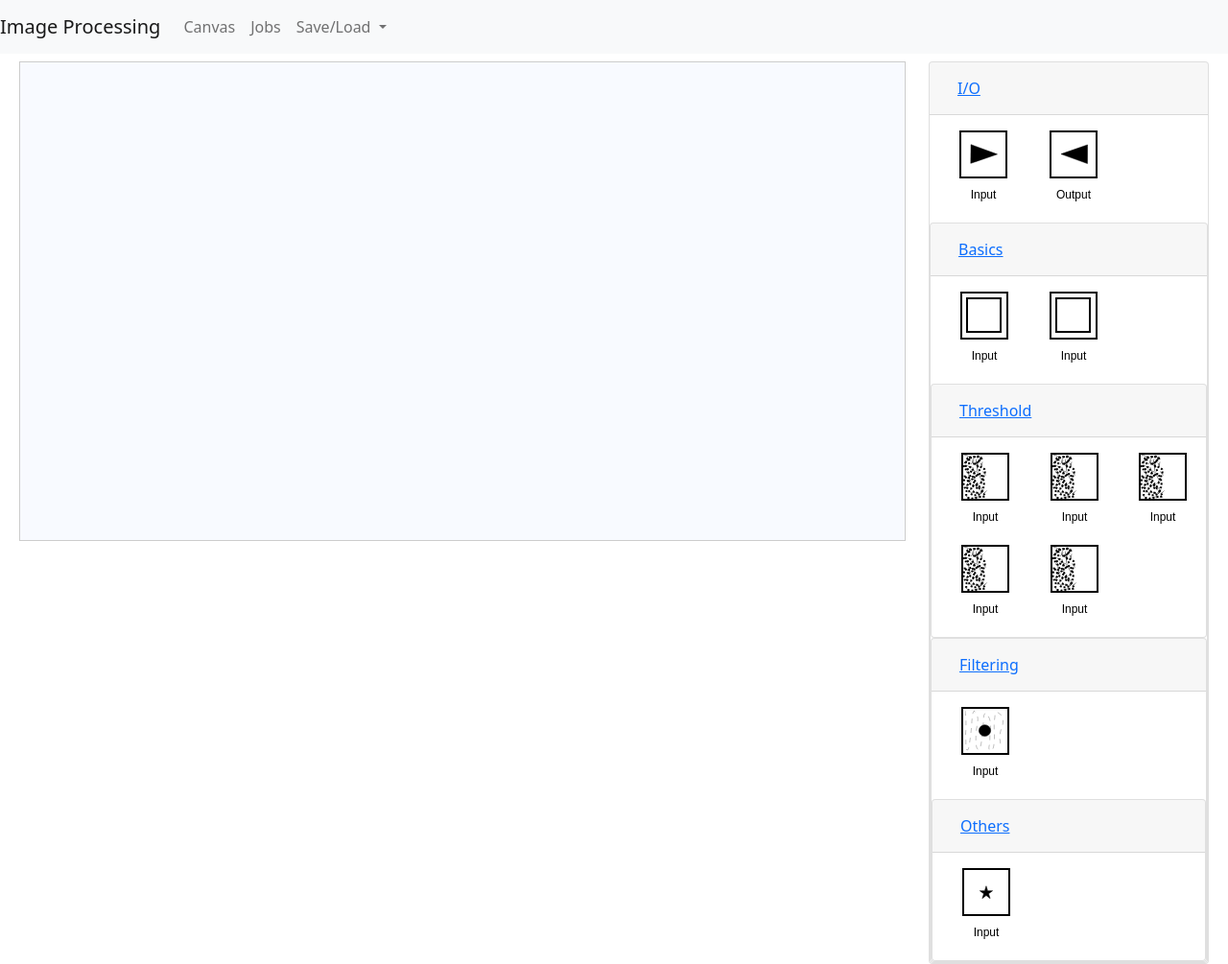
After one commit to Fabro2701/ImageProcessing, a Django app: page /jobs/ in a window 1280 px wide. The commit adds this page. Shown: the whole page at 96% size. Run offline with Django 5.2, Linux system fonts and the light colour scheme; some libraries are stand-ins or nearby versions.

Commit message:
ops representatio

```diff
--- a/ImageProcessing/settings.py
+++ b/ImageProcessing/settings.py
@@ -31,6 +31,7 @@ ALLOWED_HOSTS = []
 # Application definition
 
 INSTALLED_APPS = [
+    'jobs.apps.JobsConfig',
     'canvas.apps.CanvasConfig',
     'django.contrib.admin',
     'django.contrib.auth',
@@ -120,7 +121,8 @@ USE_TZ = True
 STATIC_URL = 'static/'
 STATICFILES_DIRS = [
     BASE_DIR / 'static',
-    BASE_DIR / 'canvas/static/'
+    BASE_DIR / 'canvas/static/',
+    BASE_DIR / 'jobs/static/'
 ]
 
 # Default primary key field type
--- a/ImageProcessing/urls.py
+++ b/ImageProcessing/urls.py
@@ -17,8 +17,10 @@ Including another URLconf
 from django.contrib import admin
 from django.urls import path
 from canvas import views as canvas_views
+from jobs import views as jobs_views
 
 urlpatterns = [
     path('admin/', admin.site.urls),
     path('canvas/', canvas_views.home, name='canvas_home'),
+    path('jobs/', jobs_views.home, name='jobs_home'),
 ]
--- /dev/null
+++ b/jobs/static/jobs/main.css
@@ -0,0 +1,16 @@
+
+.canvas-container {
+
+  height: 500px;
+  border: 1px solid #ccc;
+  background: #f8faff;
+}
+.menu-container {
+
+  height: 500px;
+  border: 1px solid #ccc;
+  background: #f8faff;
+  display: flex;
+  flex-direction: column;
+  align-items: center; /* Centra horizontalmente */
+}
--- /dev/null
+++ b/jobs/static/jobs/main.js
@@ -0,0 +1,73 @@
+// layers
+// <svg xmlns="http://www.w3.org/2000/svg" id="Filled" viewBox="0 0 24 24" width="512" height="512"><path d="M22.485,10.975,12,17.267,1.515,10.975A1,1,0,1,0,.486,12.69l11,6.6a1,1,0,0,0,1.03,0l11-6.6a1,1,0,1,0-1.029-1.715Z"/><path d="M22.485,15.543,12,21.834,1.515,15.543A1,1,0,1,0,.486,17.258l11,6.6a1,1,0,0,0,1.03,0l11-6.6a1,1,0,1,0-1.029-1.715Z"/><path d="M.485,8.357l9.984,5.991a2.97,2.97,0,0,0,3.062,0l9.984-5.991a1,1,0,0,0,0-1.714L13.531.652a2.973,2.973,0,0,0-3.062,0L.485,6.643a1,1,0,0,0,0,1.714Z"/></svg>
+// play
+// <svg xmlns="http://www.w3.org/2000/svg" id="Filled" viewBox="0 0 24 24" width="512" height="512"><path d="M20.492,7.969,10.954.975A5,5,0,0,0,3,5.005V19a4.994,4.994,0,0,0,7.954,4.03l9.538-6.994a5,5,0,0,0,0-8.062Z"/></svg>
+
+
+function agregarElementosAlMenu() {
+  // Selecciona el contenedor del menú
+  var menuContainer = document.getElementById("menuContainer");
+
+  // Crea un espacio entre los elementos
+  var espacio = document.createElement("div");
+  espacio.style.height = "15px"; // Ajusta el espacio vertical
+  menuContainer.appendChild(espacio);
+
+  // Crea tres elementos SVG con texto y los agrega al menú container
+  for (var i = 0; i < 3; i++) {
+    // Crea un nuevo elemento SVG contenedor
+    var svgContainer = document.createElementNS("http://www.w3.org/2000/svg", "svg");
+    svgContainer.setAttribute("xmlns", "http://www.w3.org/2000/svg");
+    svgContainer.setAttribute("width", "70");
+    svgContainer.setAttribute("height", "70");
+
+    // Crea el elemento SVG
+    var svg = document.createElementNS("http://www.w3.org/2000/svg", "svg");
+    svg.setAttribute("xmlns", "http://www.w3.org/2000/svg");
+    svg.setAttribute("id", "Filled");
+    svg.setAttribute("viewBox", "0 0 24 24");
+    svg.setAttribute("width", "50");
+    svg.setAttribute("height", "50");
+    svg.setAttribute("x", "14%"); // Centra horizontalmente
+    svg.setAttribute("y", "2%"); // Centra verticalmente
+
+    // Crea el elemento Path
+    var path = document.createElementNS("http://www.w3.org/2000/svg", "path");
+    path.setAttribute("d", "M22.485,10.975,12,17.267,1.515,10.975A1,1,0,1,0,.486,12.69l11,6.6a1,1,0,0,0,1.03,0l11-6.6a1,1,0,1,0-1.029-1.715Z");
+    svg.appendChild(path);
+    var path2 = document.createElementNS("http://www.w3.org/2000/svg", "path");
+    path2.setAttribute("d", "M22.485,15.543,12,21.834,1.515,15.543A1,1,0,1,0,.486,17.258l11,6.6a1,1,0,0,0,1.03,0l11-6.6a1,1,0,1,0-1.029-1.715Z");
+    svg.appendChild(path2);
+    var path3 = document.createElementNS("http://www.w3.org/2000/svg", "path");
+    path3.setAttribute("d", "M.485,8.357l9.984,5.991a2.97,2.97,0,0,0,3.062,0l9.984-5.991a1,1,0,0,0,0-1.714L13.531.652a2.973,2.973,0,0,0-3.062,0L.485,6.643a1,1,0,0,0,0,1.714Z");
+    svg.appendChild(path3);
+
+    // Agrega el elemento SVG al contenedor SVG
+    svgContainer.appendChild(svg);
+
+    // Crea el elemento de texto
+    var text = document.createElementNS("http://www.w3.org/2000/svg", "text");
+    text.setAttribute("x", "50%");
+    text.setAttribute("y", "85%");
+    text.setAttribute("text-anchor", "middle"); // Centra el texto horizontalmente
+    text.setAttribute("dominant-baseline", "middle"); // Centra el texto verticalmente
+    text.textContent = "Texto" + (i + 1); // Ajusta el texto según tu preferencia
+
+
+    // Agrega el elemento de texto al contenedor SVG
+    svgContainer.appendChild(text);
+
+    // Agrega el contenedor SVG al menú container
+    menuContainer.appendChild(svgContainer);
+
+    // Añade un espacio entre cada ícono, excepto después del último
+    if (i < 2) {
+      var espacio = document.createElement("div");
+      espacio.style.height = "15px"; // Ajusta el espacio vertical
+      menuContainer.appendChild(espacio);
+    }
+  }
+}
+
+// Llama a la función para agregar elementos al cargar la página
+window.onload = agregarElementosAlMenu;
--- /dev/null
+++ b/jobs/templates/jobs/home.html
@@ -0,0 +1,183 @@
+{% extends "base.html" %}
+{% load static %}
+
+{% block extra_head %}
+
+<link rel="stylesheet" href="{% static 'jobs/main.css' %}">
+
+{% endblock %}
+
+
+{% block content %}
+<div class="container-fluid">
+  <div class="row mt-2 px-2">
+      <div class="col-md-9">
+        <div class="canvas-container"></div>
+      </div>
+
+      <div class="col-md-3">
+          <div id="accordion">
+
+
+            <div class="card">
+              <div class="card-header" id="headingOne">
+                <h5 class="mb-0">
+                  <button class="btn btn-link" data-toggle="collapse" data-target="#collapseOne" aria-expanded="true" aria-controls="collapseOne">
+                    I/O
+                  </button>
+                </h5>
+              </div>
+
+              <div id="collapseOne" class="collapse show" aria-labelledby="headingOne">
+                <div class="card-body container">
+                    <div class="row">
+                        <div class="col-4">
+                            <svg width="80px" height="80px" xmlns="http://www.w3.org/2000/svg">
+                                <image xlink:href="{% static 'canvas/images/op_input.svg' %}" width="50px" height="50px" x="15px"y="0"/>
+                                <text x="50%" y="85%" text-anchor='middle' dominant-baseline='middle'font-family="Arial" font-size="12" fill="black">Input</text>
+                            </svg>
+                        </div>
+                        <div class="col-4">
+                            <svg width="80px" height="80px" xmlns="http://www.w3.org/2000/svg">
+                                <image xlink:href="{% static 'canvas/images/op_output.svg' %}" width="50px" height="50px" x="15px"y="0"/>
+                                <text x="50%" y="85%" text-anchor='middle' dominant-baseline='middle'font-family="Arial" font-size="12" fill="black">Output</text>
+                            </svg>
+                        </div>
+                    </div>
+                </div>
+              </div>
+
+
+            <div class="card">
+              <div class="card-header" id="headingTwo">
+                <h5 class="mb-0">
+                  <button class="btn btn-link collapsed" data-toggle="collapse" data-target="#collapseTwo" aria-expanded="false" aria-controls="collapseTwo">
+                    Basics
+                  </button>
+                </h5>
+              </div>
+              <div id="collapseTwo" class="collapse show" aria-labelledby="headingTwo">
+                <div class="card-body container">
+                    <div class="row">
+                        <div class="col-4">
+                            <svg width="80px" height="80px" xmlns="http://www.w3.org/2000/svg">
+                                <image xlink:href="{% static 'canvas/images/op_basic.svg' %}" width="50px" height="50px" x="15px"y="0"/>
+                                <text x="50%" y="85%" text-anchor='middle' dominant-baseline='middle'font-family="Arial" font-size="12" fill="black">Input</text>
+                            </svg>
+                        </div>
+                        <div class="col-4">
+                            <svg width="80px" height="80px" xmlns="http://www.w3.org/2000/svg">
+                                <image xlink:href="{% static 'canvas/images/op_basic.svg' %}" width="50px" height="50px" x="15px"y="0"/>
+                                <text x="50%" y="85%" text-anchor='middle' dominant-baseline='middle'font-family="Arial" font-size="12" fill="black">Input</text>
+                            </svg>
+                        </div>
+                    </div>
+              </div>
+            </div>
+
+
+            <div class="card">
+              <div class="card-header" id="headingThree">
+                <h5 class="mb-0">
+                  <button class="btn btn-link collapsed" data-toggle="collapse" data-target="#collapseThree" aria-expanded="false" aria-controls="collapseThree">
+                    Threshold
+                  </button>
+                </h5>
+              </div>
+              <div id="collapseThree" class="collapse show" aria-labelledby="headingThree">
+                <div class="card-body container">
+                  <div class="row">
+                        <div class="col-4">
+                            <svg width="80px" height="80px" xmlns="http://www.w3.org/2000/svg">
+                                <image xlink:href="{% static 'canvas/images/op_threshold.svg' %}" width="50px" height="50px" x="15px"y="0"/>
+                                <text x="50%" y="85%" text-anchor='middle' dominant-baseline='middle'font-family="Arial" font-size="12" fill="black">Input</text>
+                            </svg>
+                        </div>
+                        <div class="col-4">
+                            <svg width="80px" height="80px" xmlns="http://www.w3.org/2000/svg">
+                                <image xlink:href="{% static 'canvas/images/op_threshold.svg' %}" width="50px" height="50px" x="15px"y="0"/>
+                                <text x="50%" y="85%" text-anchor='middle' dominant-baseline='middle'font-family="Arial" font-size="12" fill="black">Input</text>
+                            </svg>
+                        </div>
+                        <div class="col-4">
+                            <svg width="80px" height="80px" xmlns="http://www.w3.org/2000/svg">
+                                <image xlink:href="{% static 'canvas/images/op_threshold.svg' %}" width="50px" height="50px" x="15px"y="0"/>
+                                <text x="50%" y="85%" text-anchor='middle' dominant-baseline='middle'font-family="Arial" font-size="12" fill="black">Input</text>
+                            </svg>
+                        </div>
+                    </div>
+                  <div class="row mt-3">
+                        <div class="col-4">
+                            <svg width="80px" height="80px" xmlns="http://www.w3.org/2000/svg">
+                                <image xlink:href="{% static 'canvas/images/op_threshold.svg' %}" width="50px" height="50px" x="15px"y="0"/>
+                                <text x="50%" y="85%" text-anchor='middle' dominant-baseline='middle'font-family="Arial" font-size="12" fill="black">Input</text>
+                            </svg>
+                        </div>
+                        <div class="col-4">
+                            <svg width="80px" height="80px" xmlns="http://www.w3.org/2000/svg">
+                                <image xlink:href="{% static 'canvas/images/op_threshold.svg' %}" width="50px" height="50px" x="15px"y="0"/>
+                                <text x="50%" y="85%" text-anchor='middle' dominant-baseline='middle'font-family="Arial" font-size="12" fill="black">Input</text>
+                            </svg>
+                        </div>
+                    </div>
+                </div>
+              </div>
+            </div>
+
+
+
+            <div class="card">
+              <div class="card-header" id="heading4">
+                <h5 class="mb-0">
+                  <button class="btn btn-link collapsed" data-toggle="collapse" data-target="#collapse4" aria-expanded="false" aria-controls="collapse4">
+                    Filtering
+                  </button>
+                </h5>
+              </div>
+              <div id="collapse4" class="collapse show" aria-labelledby="heading4">
+                <div class="card-body container">
+                    <div class="row">
+                        <div class="col-4">
+                            <svg width="80px" height="80px" xmlns="http://www.w3.org/2000/svg">
+                                <image xlink:href="{% static 'canvas/images/op_filtering.svg' %}" width="50px" height="50px" x="15px"y="0"/>
+                                <text x="50%" y="85%" text-anchor='middle' dominant-baseline='middle'font-family="Arial" font-size="12" fill="black">Input</text>
+                            </svg>
+                        </div>
+                    </div>
+              </div>
+            </div>
+
+            <div class="card">
+              <div class="card-header" id="heading5">
+                <h5 class="mb-0">
+                  <button class="btn btn-link collapsed" data-toggle="collapse" data-target="#collapse5" aria-expanded="false" aria-controls="collapse5">
+                    Others
+                  </button>
+                </h5>
+              </div>
+              <div id="collapse5" class="collapse show" aria-labelledby="heading5">
+                <div class="card-body container">
+                    <div class="row">
+                        <div class="col-4">
+                            <svg width="80px" height="80px" xmlns="http://www.w3.org/2000/svg">
+                                <image xlink:href="{% static 'canvas/images/op_others.svg' %}" width="50px" height="50px" x="15px"y="0"/>
+                                <text x="50%" y="85%" text-anchor='middle' dominant-baseline='middle'font-family="Arial" font-size="12" fill="black">Input</text>
+                            </svg>
+                        </div>
+                    </div>
+              </div>
+            </div>
+
+          </div>
+
+      </div>
+
+  </div>
+</div>
+{% endblock content %}
+
+
+{% block extra_script %}
+
+    <script src="{% static 'jobs/main.js' %}"></script>
+{% endblock %}
--- a/jobs/views.py
+++ b/jobs/views.py
@@ -1,3 +1,5 @@
 from django.shortcuts import render
 
 # Create your views here.
+def home(request):
+    return render(request, 'jobs/home.html')
--- a/templates/base.html
+++ b/templates/base.html
@@ -28,10 +28,10 @@
       <div class="collapse navbar-collapse" id="navbarSupportedContent">
         <ul class="navbar-nav mr-auto">
           <li class="nav-item">
-            <a class="nav-link" href="#">Canvas</a>
+            <a class="nav-link" href="{% url 'canvas_home' %}">Canvas</a>
           </li>
           <li class="nav-item">
-            <a class="nav-link" href="#">Jobs</a>
+            <a class="nav-link" href="{% url 'jobs_home' %}">Jobs</a>
           </li>
           <li class="nav-item dropdown">
             <a class="nav-link dropdown-toggle" href="#" id="navbarDropdown" role="button" data-toggle="dropdown" aria-haspopup="true" aria-expanded="false">
```
Also changed, not shown: canvas/static/canvas/images/op_basic.svg (added), canvas/static/canvas/images/op_filtering.svg (added), canvas/static/canvas/images/op_input.svg (added), canvas/static/canvas/images/op_others.svg (added), canvas/static/canvas/images/op_output.svg (added), canvas/static/canvas/images/op_threshold.svg (added).
